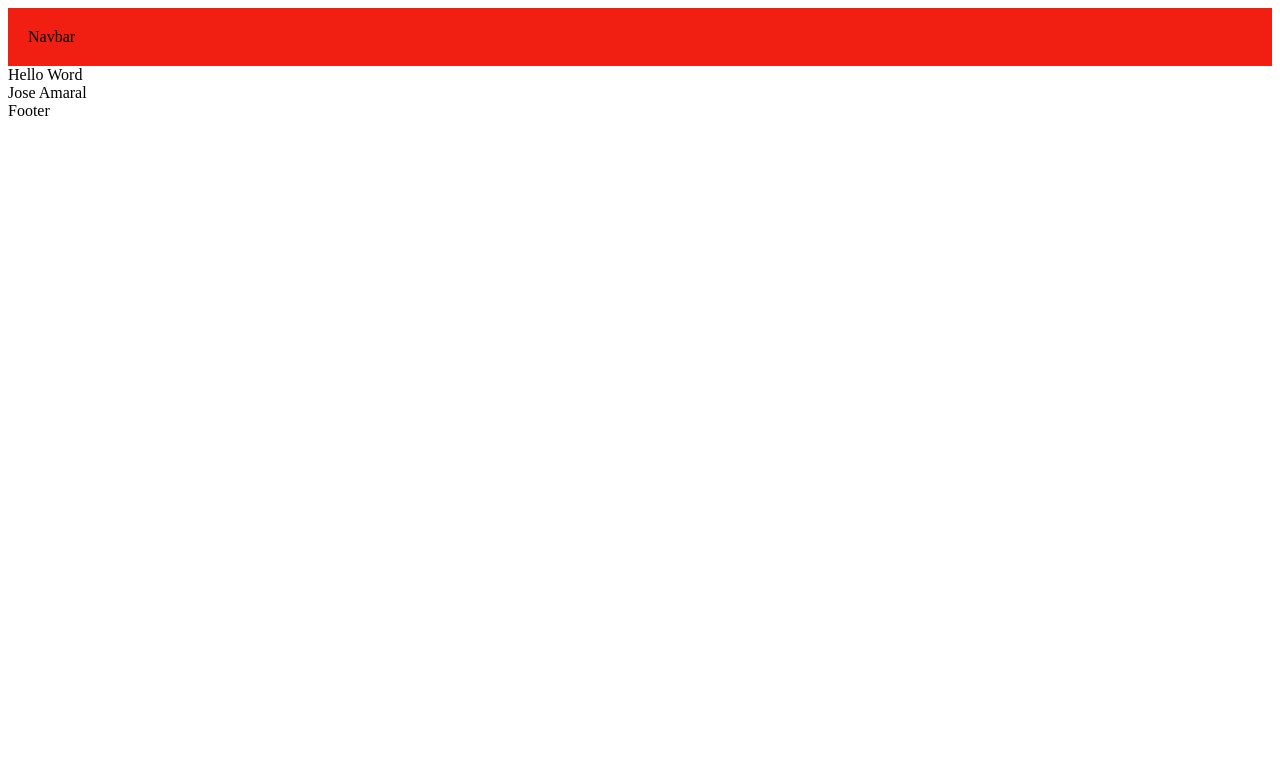
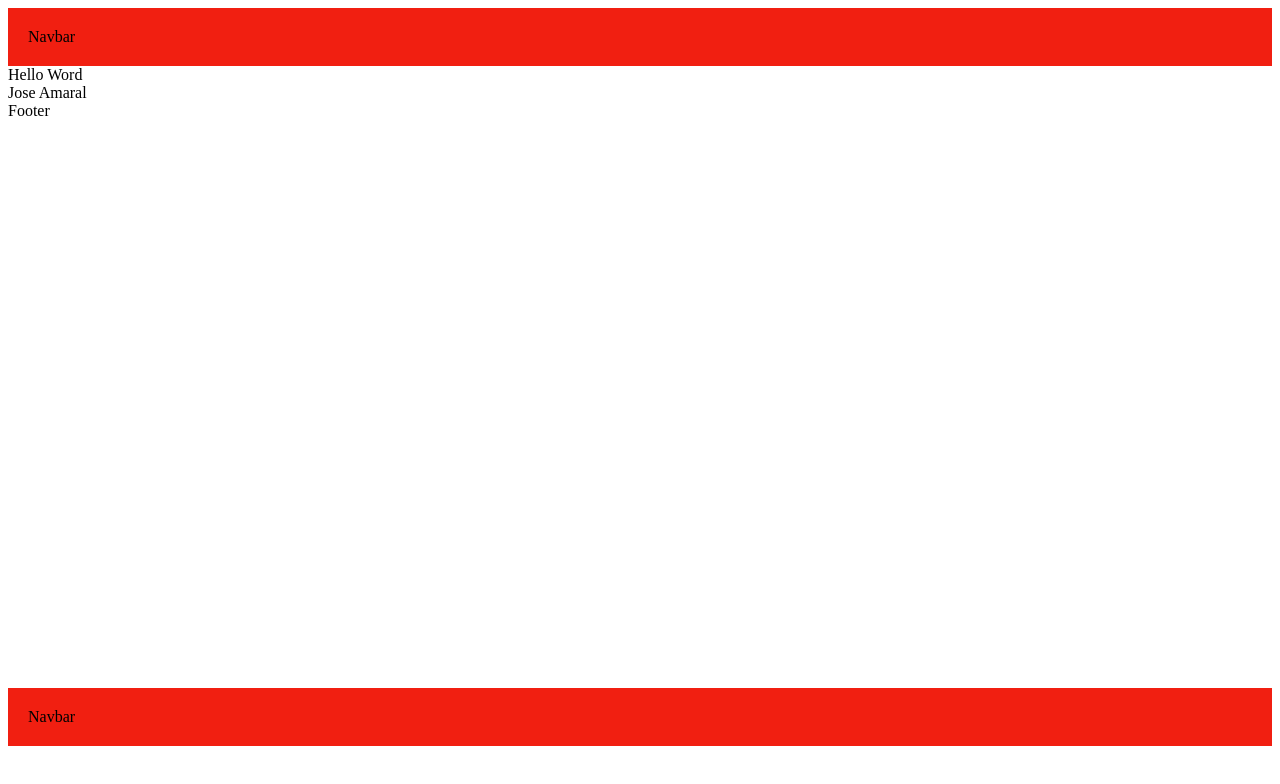
Before and after one commit to codeyourway-bootcamp/tigers-final-project, a React (Vite) app: page / in a window 1280 px wide. Shown: the top 784 px of the page. Built offline with nearby package versions, Linux system fonts and the light colour scheme.

Commit message:
Iniciando Bottom navigation bar

```diff
--- a/src/App.jsx
+++ b/src/App.jsx
@@ -11,7 +11,7 @@ function App() {
     });
   }, []);
   return (
-    <>
+    <div style={{height: "85vh"}}>
       <Navbar/>
       <div>Hello Word</div>
       <div>
@@ -21,7 +21,7 @@ function App() {
 
       </div>
       <Footer/>
-    </>
+    </div>
 
   );
 }
--- a/src/Pages/Dashboard/index.jsx
+++ b/src/Pages/Dashboard/index.jsx
@@ -2,7 +2,7 @@ function Dashboard() {
   return (
 <div>
     <h1>Dashboard</h1>
-  </div>
+</div>
   )
 
 }
--- a/src/main.jsx
+++ b/src/main.jsx
@@ -1,10 +1,12 @@
 import React from 'react'
 import ReactDOM from 'react-dom/client'
 import App from './App.jsx'
+import Navbar from './Components/Navbar/index.jsx'
 
 
 ReactDOM.createRoot(document.getElementById('root')).render(
   <React.StrictMode>
     <App />
+    <Navbar/>
   </React.StrictMode>,
 )
```
